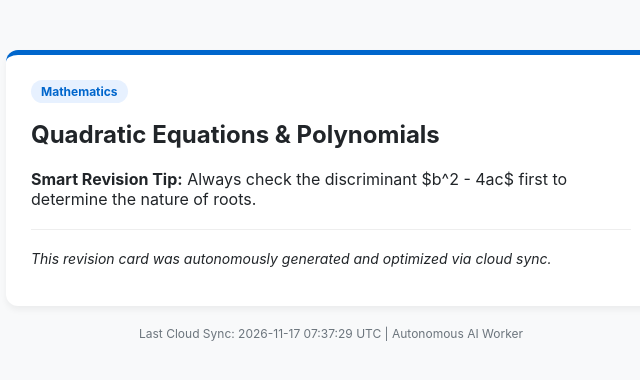
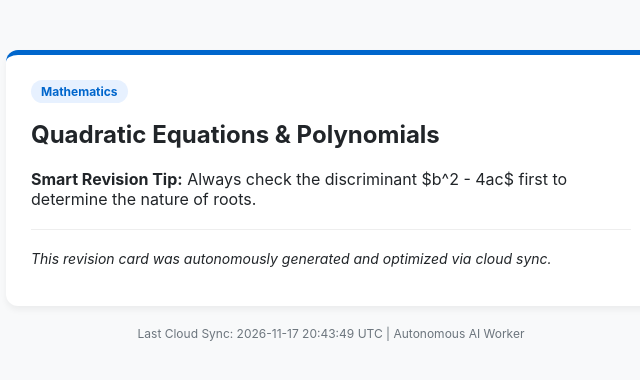
Before and after one commit to r4513049-bot/ai-auto-worker, a plain HTML site: page index.html in a window 1280 px wide. Shown: the full height of the page, 309-949 px from the left. Drawn offline with Linux system fonts and the light colour scheme.

Commit message:
Auto-update index.html via cloud worker [skip ci]

```diff
--- a/index.html
+++ b/index.html
@@ -21,7 +21,7 @@
         <p style="font-size: 14px;"><em>This revision card was autonomously generated and optimized via cloud sync.</em></p>
     </div>
     <div class="footer">
-        Last Cloud Sync: 2026-11-17 07:37:29 UTC | Autonomous AI Worker
+        Last Cloud Sync: 2026-11-17 20:43:49 UTC | Autonomous AI Worker
     </div>
 </body>
 </html>
```
